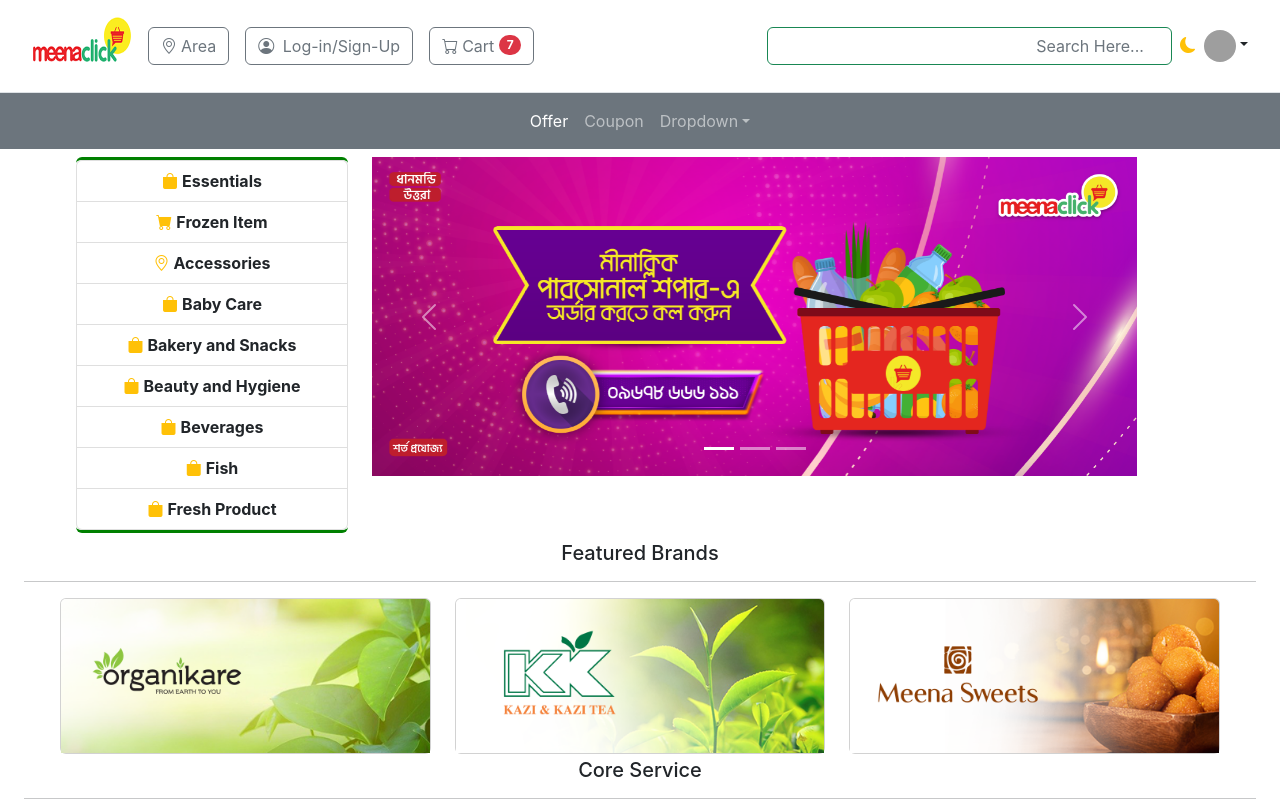
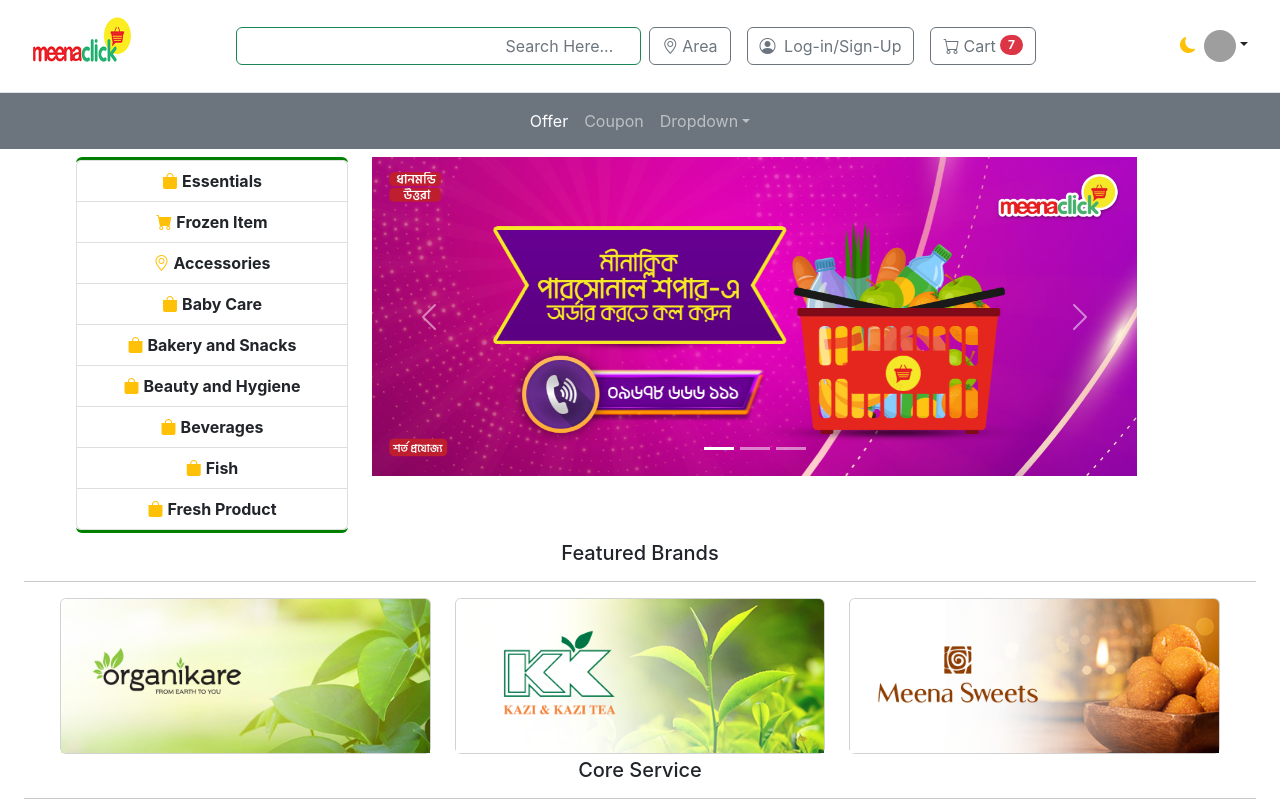
Before and after one commit to MdTanvirHassan/MeenaClick, a React (Create React App) app: page / in a window 1280 px wide. Shown: the top 800 px of the page. Built offline with nearby package versions, Linux system fonts and the light colour scheme; grey boxes are pictures that could not be loaded.

Commit message:
Update Header.js

```diff
--- a/src/components/Header/Header.js
+++ b/src/components/Header/Header.js
@@ -5,7 +5,7 @@
 export default function Header(props) {
   return (
     <div>
-         <header className="p-3 mb-0 border-bottom">
+         <header className="p-3 mb-0 border-bottom ">
     <div className="full-container">
 
       <div className="d-flex flex-wrap align-items-center justify-content-center justify-content-lg-start mx-3">
@@ -15,9 +15,11 @@
       <a href="/" className="d-flex align-items-center mb-2 mb-lg-0 text-dark text-decoration-none">
           <img src={logo} alt='...' className="bi me-2"  width="100" height="60"  aria-label="Bootstrap"/>
         </a>
+        <form className="col-12 col-lg-4 mb-3 mb-lg-0 me-lg-0 text-center mx-5 me-10"  role="search">
+          <input type="search" className="form-control border-success text-end mx-5" placeholder="Search Here..." aria-label="Search"/>
+        </form>
 
-
-        <ul className="nav col-12 col-lg-auto me-lg-auto mb-2 justify-content-center mb-md-0">
+        <ul className="nav col-12 col-lg-auto me-lg-auto mb-2  mb-md-0 mx-5 d-flex justify-content-end">
             {/* <li><button className='col-sm-0 btn btn-success mt-1 p-2 px-3' type="submit"><i className="bi bi-search"></i></button></li> */}
 
           <li><a href='/' className="nav-link px-2 link-secondary"><button type="button" className={`btn btn-outline-${props.mode==='dark'?'light':'secondary'}`}><i className="bi bi-geo-alt me-1"></i>Area</button></a></li>
@@ -54,9 +56,7 @@
           <li><a href='/' className="nav-link px-2 link-dark"><button type="button" className={`btn btn-outline-${props.mode==='dark'?'light':'secondary'}`}><i className="bi bi-cart me-1"></i>Cart <span className="badge text-bg-danger rounded-pill align-text-bottom"> 7</span></button></a></li>
           {/* <li><a href='/' className="nav-link px-2 link-dark">Products</a></li> */}
         </ul>
-        <form className="col-12 col-lg-4 mb-3 mb-lg-0 me-lg-0 text-center"  role="search">
-          <input type="search" className="form-control border-success text-end" placeholder="Search Here..." aria-label="Search"/>
-        </form>
+
 
         <div className={`nav-item nav-link form-check mx-2  form-switch text-${props.mode==='dark'?'light':'secondary'}`}>
                             {/* <input className="form-check-input" onClick={props.toggleMode} type="checkbox" role="switch" id="flexSwitchCheckDefault"/> */}
```
Lines whose indentation alone changed are shown as unchanged.
